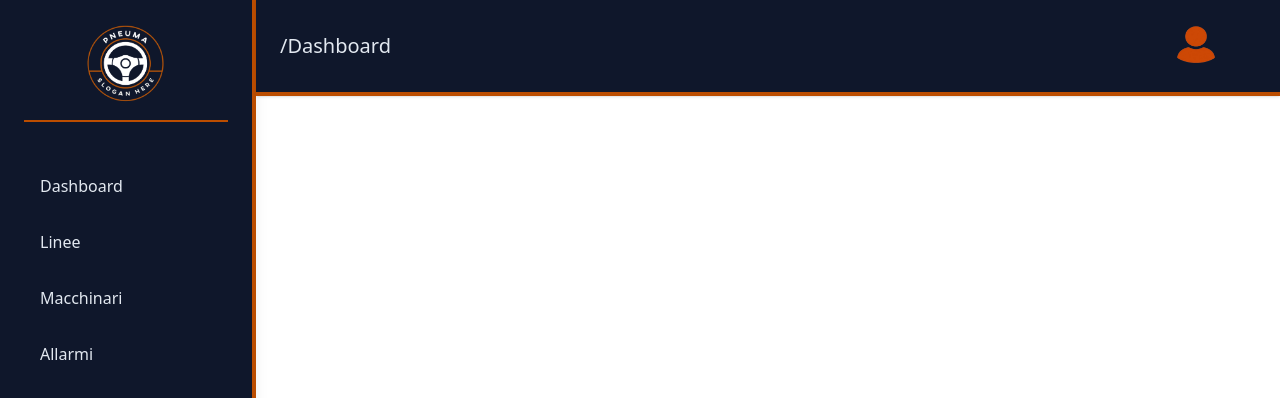
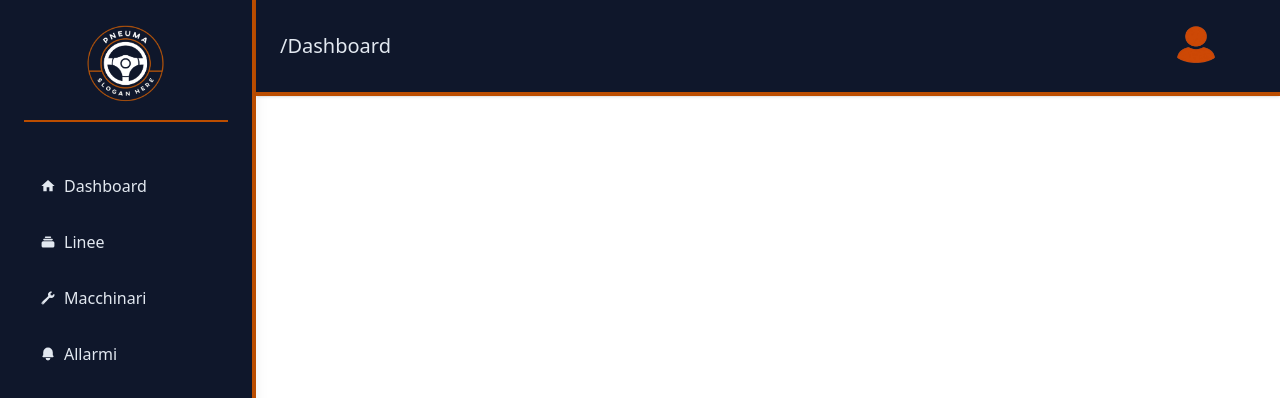
Before and after one commit to tommasocamponogara/ProgettoPCTO-Aggiornamenti, a React (Vite) app: page /dashboard in a window 1280 px wide. Shown: the top 398 px of the page. Built offline with nearby package versions, Linux system fonts and the light colour scheme; data requests are answered from the project's data file.

Commit message:
Modificato README, aggiunte icone in sidebar e topbar

```diff
--- a/package.json
+++ b/package.json
@@ -14,6 +14,7 @@
     "express": "^5.2.1",
     "react": "^19.2.0",
     "react-dom": "^19.2.0",
+    "react-icons": "^5.5.0",
     "react-router-dom": "^7.12.0",
     "tailwindcss": "^4.1.18"
   },
--- a/src/componenti/Topbar.tsx
+++ b/src/componenti/Topbar.tsx
@@ -3,6 +3,8 @@ import { Link } from 'react-router-dom'
 import accountDefault from '../assets/default_account.png'
 import { UserMenu } from './UserMenu'
 import { useState } from 'react'
+import { HiBell } from 'react-icons/hi'
+import { TbBellRingingFilled } from 'react-icons/tb'
 
 export function Topbar() {
   const [showMenu, setShowMenu] = useState(false)
@@ -24,6 +26,10 @@ export function Topbar() {
           </b>
         ))}
       </div>
+      {/*}
+      <HiBell />
+      <TbBellRingingFilled />
+      */}
 
       <div className="relative ml-4">
         <img
--- a/src/componenti/sidebar.tsx
+++ b/src/componenti/sidebar.tsx
@@ -1,6 +1,10 @@
 import React from 'react'
 import { Link } from 'react-router-dom'
 import logo from '../assets/logo.png'
+import { HiBell, HiCollection } from 'react-icons/hi'
+
+import { MdHome } from 'react-icons/md'
+import { IoIosBuild } from 'react-icons/io'
 
 export function Sidebar() {
   return (
@@ -14,32 +18,37 @@ export function Sidebar() {
           <li>
             <Link
               to="/dashboard"
-              className="block py-3 px-4 rounded-md hover:bg-amber-700 hover:text-white transition-colors"
+              className="flex items-center gap-2 py-3 px-4 rounded-md hover:bg-amber-700 hover:text-slate-900 transition-colors"
             >
+              {' '}
+              <MdHome />
               Dashboard
             </Link>
           </li>
           <li>
             <Link
               to="/dashboard/linee"
-              className="block py-3 px-4 rounded-md hover:bg-amber-700 hover:text-white transition-colors"
+              className="flex items-center gap-2 py-3 px-4 rounded-md hover:bg-amber-700 hover:text-slate-900 transition-colors"
             >
+              <HiCollection />
               Linee
             </Link>
           </li>
           <li>
             <Link
               to="/dashboard/macchinari"
-              className="block py-3 px-4 rounded-md hover:bg-amber-700 hover:text-white transition-colors"
+              className="flex items-center gap-2 py-3 px-4 rounded-md hover:bg-amber-700 hover:text-slate-900 transition-colors"
             >
+              <IoIosBuild />
               Macchinari
             </Link>
           </li>
           <li>
             <Link
               to="/dashboard/allarmi"
-              className="block py-3 px-4 rounded-md hover:bg-amber-700 hover:text-slate-900 transition-colors"
+              className="flex items-center gap-2 py-3 px-4 rounded-md hover:bg-amber-700 hover:text-slate-900 transition-colors"
             >
+              <HiBell />
               Allarmi
             </Link>
           </li>
```
Also changed, not shown: 2 other files (tests, documents, lock files or other folders).
